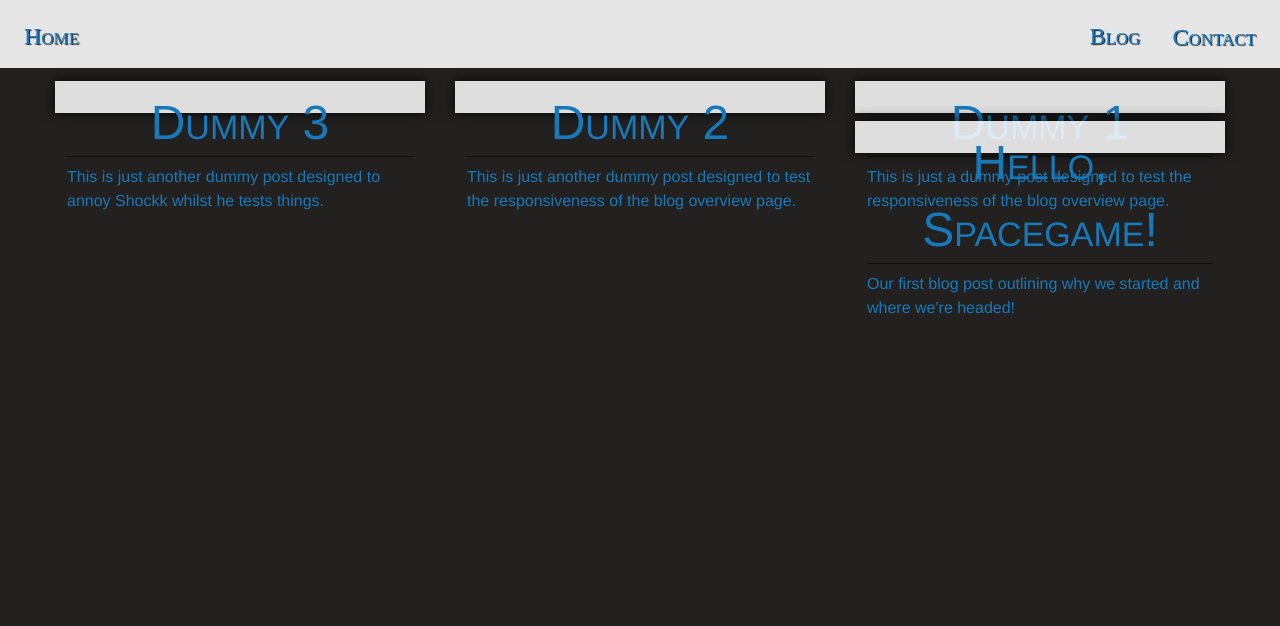
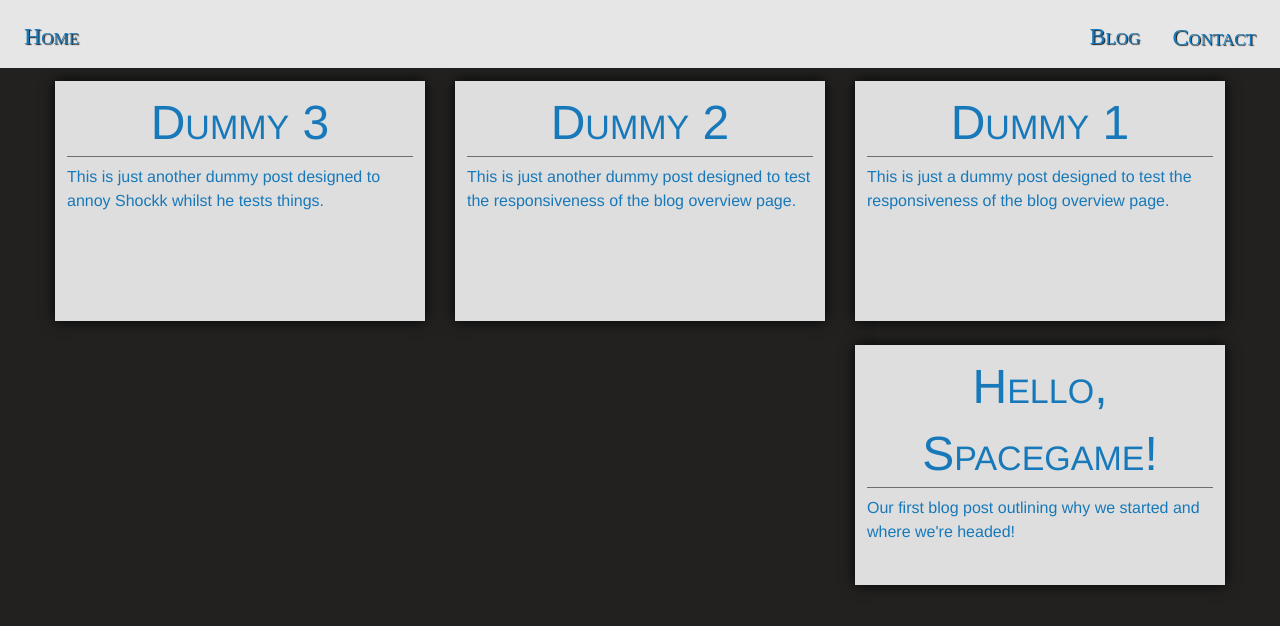
Before and after one commit to ori-sky/polar-space, a Jekyll site: the page built from blog.md, in a window 1280 px wide. Shown: the top 626 px of the page. Built offline with Jekyll 4.4.1, drawn with Linux system fonts in a browser that asks for light colours; some web fonts are replaced.

Commit message:
Update app.css

```diff
--- a/assets/css/app.css
+++ b/assets/css/app.css
@@ -72,11 +72,11 @@
 }
 
 .blog-preview {
-	height: 2em;
-	margin-bottom: 0.5em;
+	height: 15em;
+	margin-bottom: 1.5em;
 }
 
-.blog-preview > h2 {
+.blog-preview > h3 {
 	text-align: center;
 	border-bottom: 1px solid rgba(0, 0, 0, 0.5);
 	font-variant: small-caps;
```
